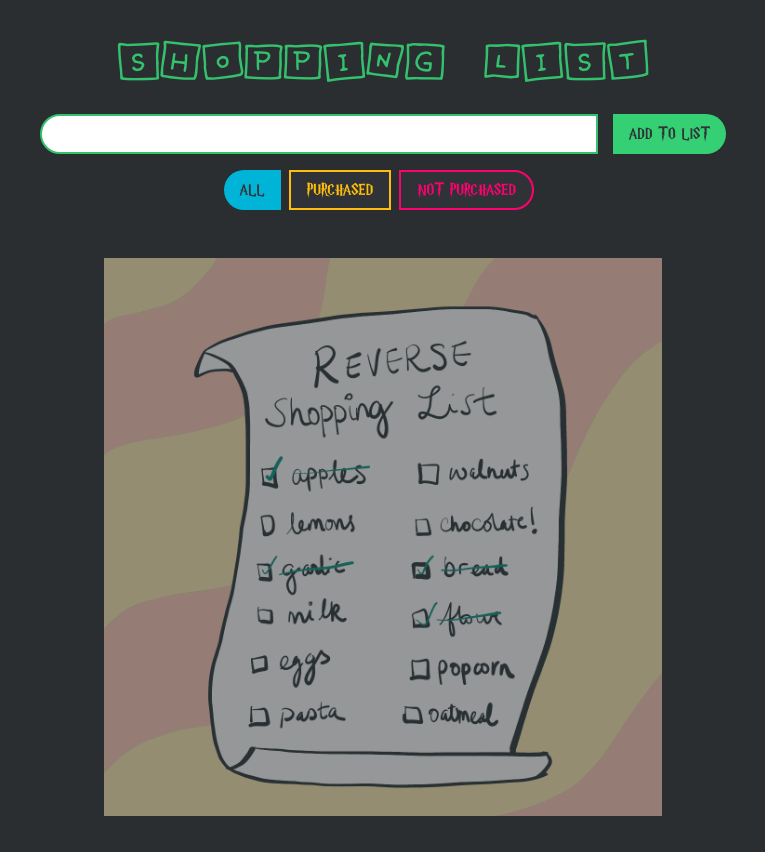
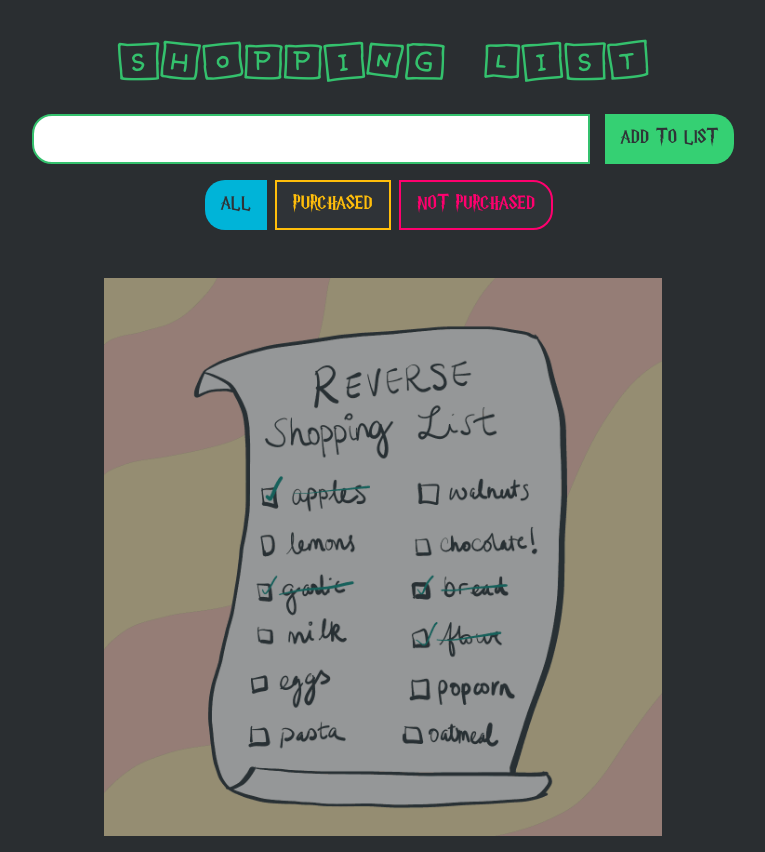
Before and after one commit to M-Burak-Yilmazer/to-do-app, a React (Create React App) app: page / in a window 1280 px wide. Shown: the whole page, without its empty margins (257-1022 px from the left). Built offline with nearby package versions, Linux system fonts and the light colour scheme.

Commit message:
style: fonr changed

```diff
--- a/src/App.css
+++ b/src/App.css
@@ -9,7 +9,7 @@
 
 .add-input {
   width: 50% !important;
-  height: 40px;
+  height: 50px;
   border: none;
   outline: none;
   border: 2px solid #34c16d;
@@ -32,7 +32,7 @@ h1 {
   background-color: #35d073 !important;
   border: none !important;
   border-radius: 20px 20px 20px 20px;
-  height: 40px;
+  height: 50px;
   color: #2f3337;
   font-weight: 500;
   text-transform: uppercase;
@@ -41,7 +41,7 @@ h1 {
 .alinanbtn,
 .allbtn,
 .notBtn {
-  height: 40px;
+  height: 50px;
   border: none !important;
   color: #2f3337;
   font-weight: 500;
@@ -67,9 +67,10 @@ h1 {
 }
 button {
   font-family: "harry" !important;
+  font-size: 1.2rem !important;
 }
 .editinput {
   background-color: transparent;
-  outline:none;
-  color:white;
+  outline: none;
+  color: white;
 }
```
